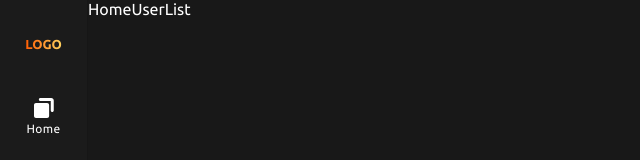
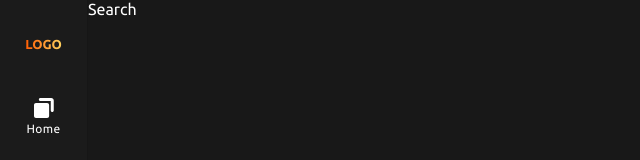
Before and after one commit to TimingJL/fatbull-fe-exam2, a React (Vite) app: page / in a window 1280 px wide. Shown: the top 160 px of the page, without its empty margins (0-640 px from the left). Built offline with nearby package versions, Linux system fonts and the light colour scheme.

Commit message:
feat: Add Search component and update UserList styling

```diff
--- a/src/App.tsx
+++ b/src/App.tsx
@@ -8,7 +8,7 @@ const Container = styled.div`
   display: flex;
   flex-direction: column;
   min-height: 100vh;
-  @media ${(props) => props.theme.tablet} {
+  @media ${(props) => props.theme.tablet}, ${(props) => props.theme.desktopUp} {
     flex-direction: row;
   }
 `;
--- /dev/null
+++ b/src/pages/Home/Search/index.tsx
@@ -0,0 +1,15 @@
+import styled from 'styled-components';
+
+const Container = styled.div`
+  flex-grow: 1;
+`;
+
+const Search = () => {
+  return (
+    <Container>
+      <div>Search</div>
+    </Container>
+  );
+};
+
+export default Search;
--- a/src/pages/Home/UserList/index.tsx
+++ b/src/pages/Home/UserList/index.tsx
@@ -1,5 +1,15 @@
+import styled from 'styled-components';
+
+const Container = styled.div`
+  width: 375px;
+  display: none;
+  @media ${(props) => props.theme.desktopUp} {
+    display: block;
+  }
+`;
+
 const UserList = () => {
-  return <div>UserList</div>;
+  return <Container>UserList</Container>;
 };
 
 export default UserList;
--- a/src/pages/Home/index.tsx
+++ b/src/pages/Home/index.tsx
@@ -1,5 +1,6 @@
 import styled from 'styled-components';
 
+import Search from './Search';
 import UserList from './UserList';
 
 const Container = styled.div`
@@ -9,7 +10,7 @@ const Container = styled.div`
 
 const Home = () => (
   <Container>
-    Home
+    <Search />
     <UserList />
   </Container>
 );
```
